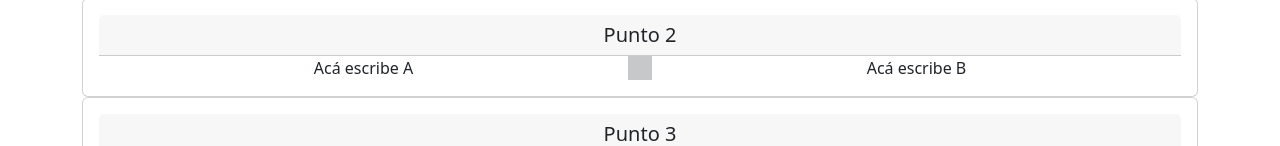
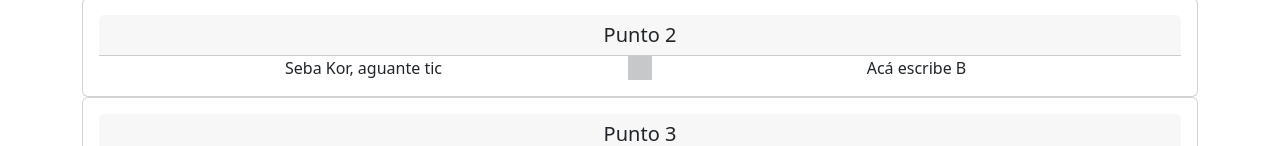
Before and after one commit to wurst-bruno/julianTest, a plain HTML site: page index.html in a window 1280 px wide. Shown: the part 582-728 px from the top of the page. Drawn offline with nearby package versions, Linux system fonts and the light colour scheme.

Commit message:
sebadone

```diff
--- a/index.html
+++ b/index.html
@@ -84,7 +84,7 @@
           <div class="container">
             <div class="row">
               <div class="col-sm">
-                Acá escribe A
+                Seba Kor, aguante tic
               </div>
               <div class="vr"></div>
               <div class="col-sm">
```
